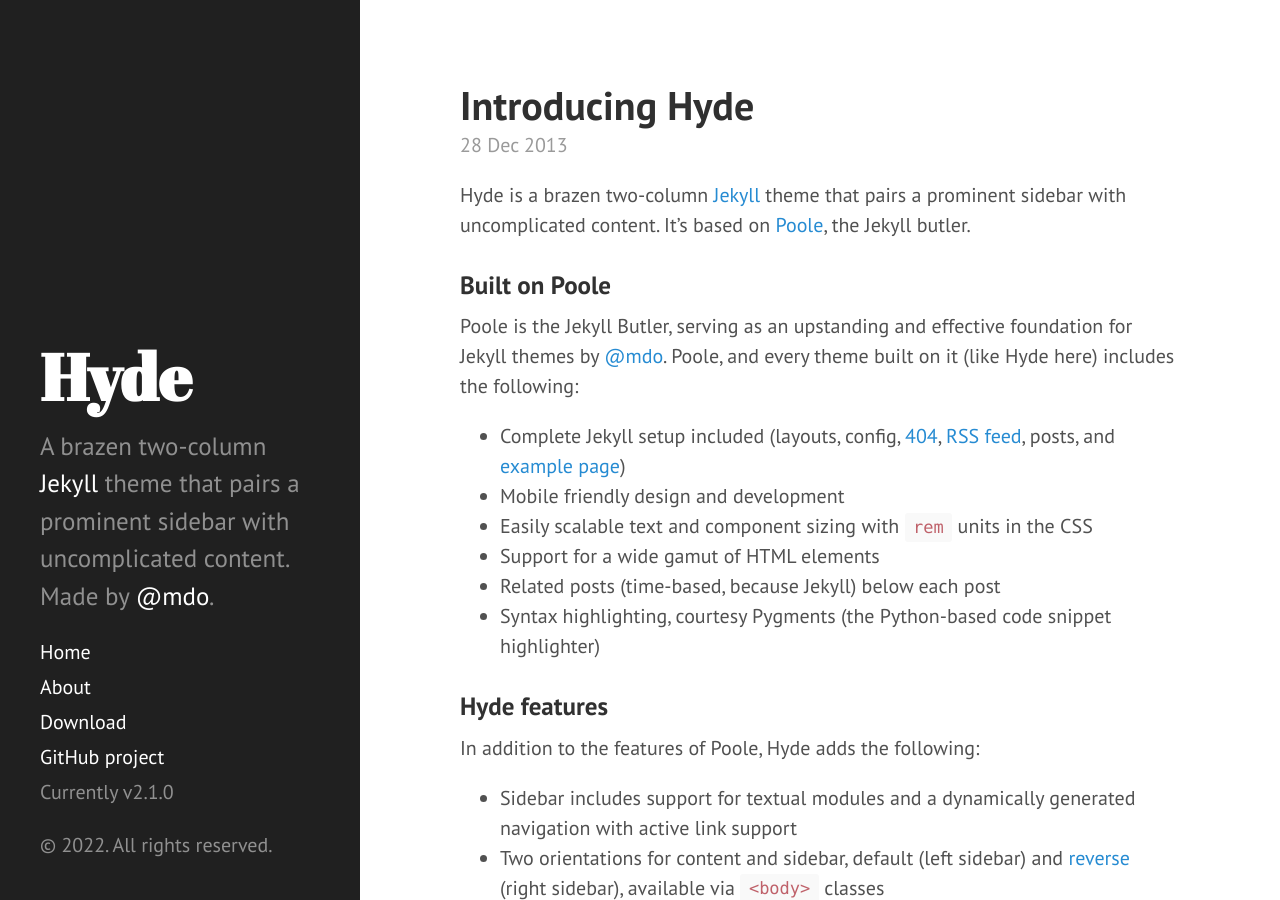
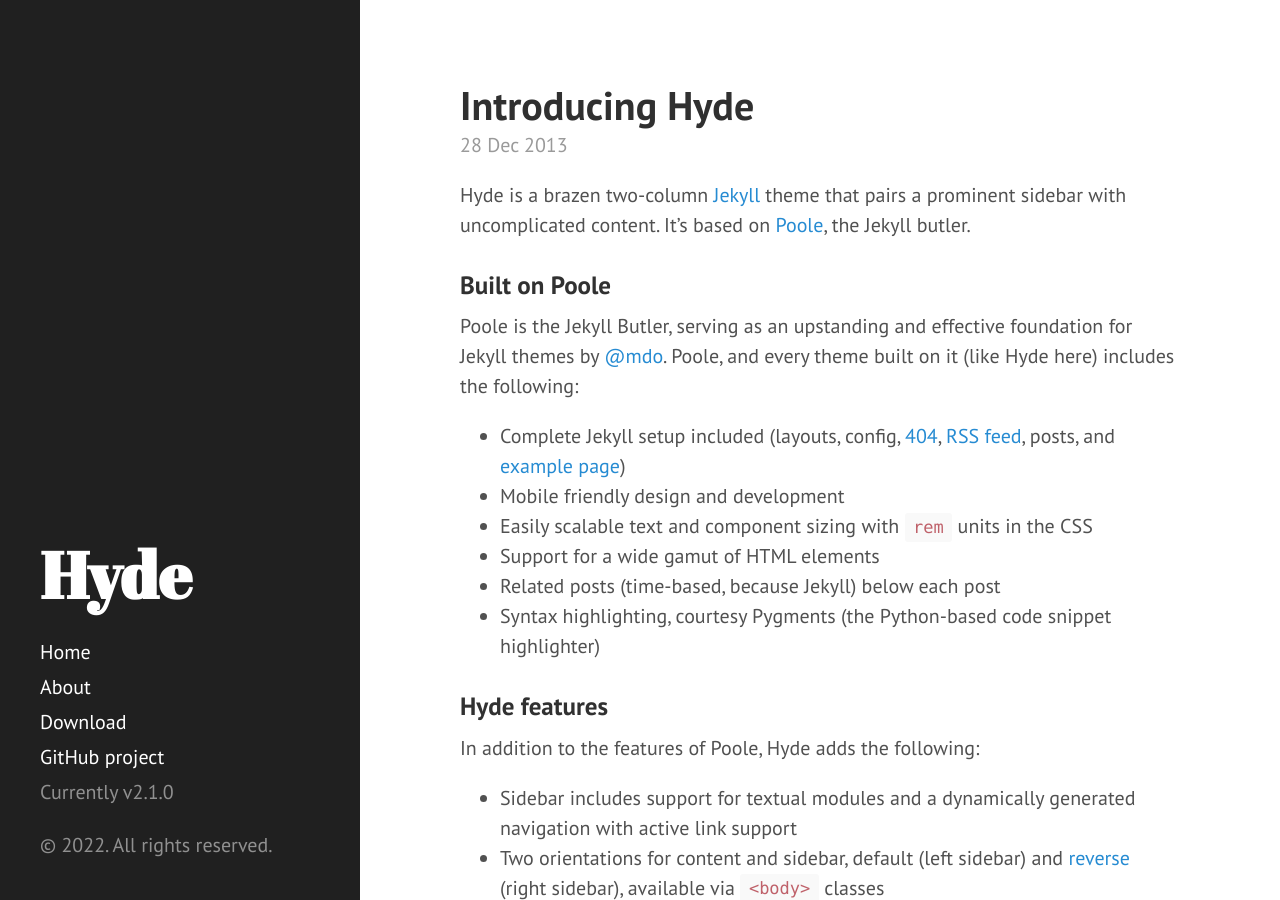
Before and after one commit to wonono1128/wonono1128.github.io, a Jekyll site: the page built from index.html, in a window 1280 px wide and 900 px high. Built offline with Jekyll 4.4.1, drawn with Linux system fonts in a browser that asks for light colours; Markdown is read by kramdown in place of the engine named in the settings; the list of posts is cut into pages by our own code; part of the change alters nothing that is shown.

Commit message:
Update _config.yml

```diff
--- a/_config.yml
+++ b/_config.yml
@@ -9,13 +9,13 @@ relative_permalinks: true
 # Setup
 title:            Hyde
 tagline:          'A Jekyll theme'
-description:      'A brazen two-column <a href="http://jekyllrb.com" target="_blank">Jekyll</a> theme that pairs a prominent sidebar with uncomplicated content. Made by <a href="https://twitter.com/mdo" target="_blank">@mdo</a>.'
+description:
 url:              ''
 baseurl:          '/'
 
 author:
   name:           'Mark Otto'
-  url:            https://twitter.com/mdo
+  url:            ''
 
 paginate:         5
 
```
